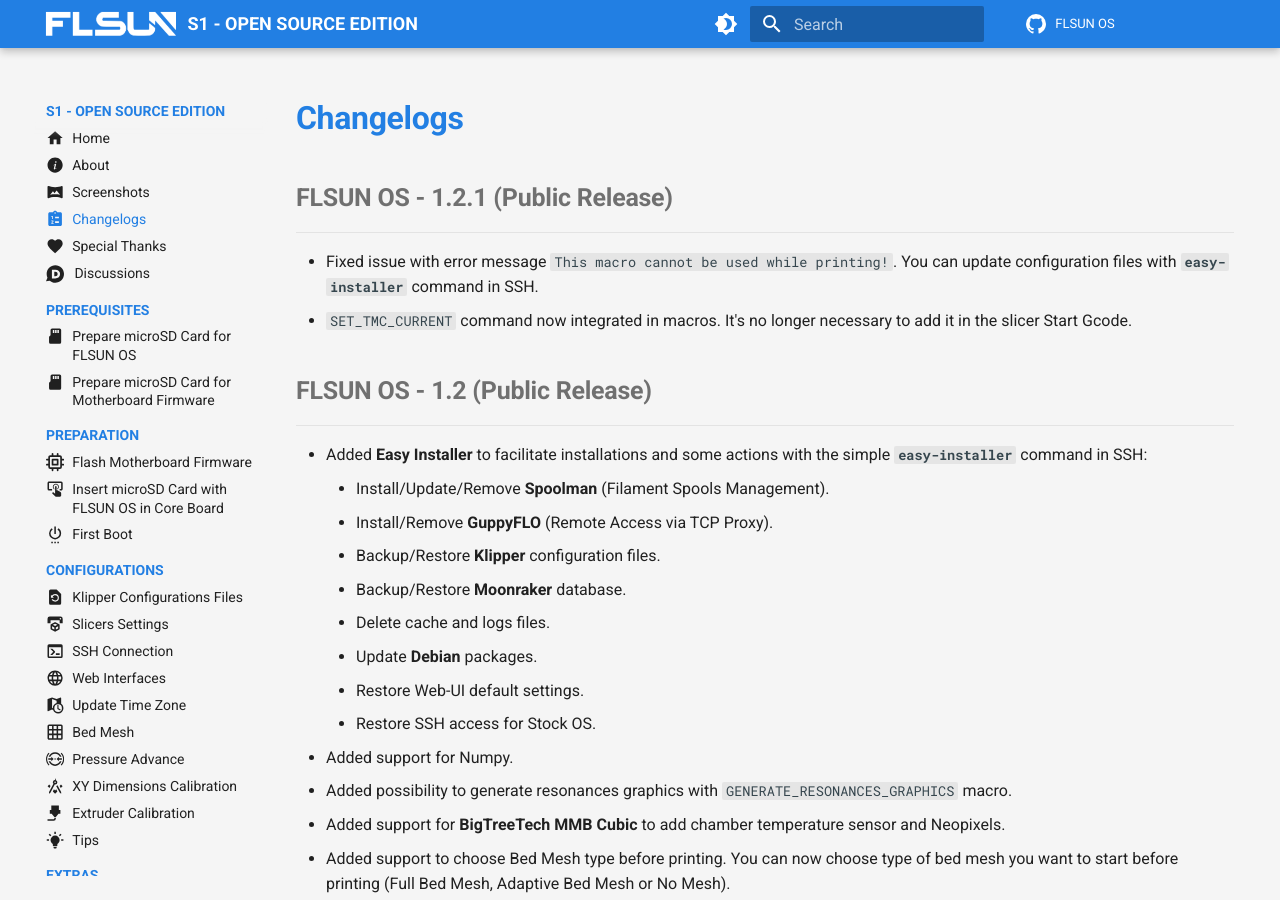
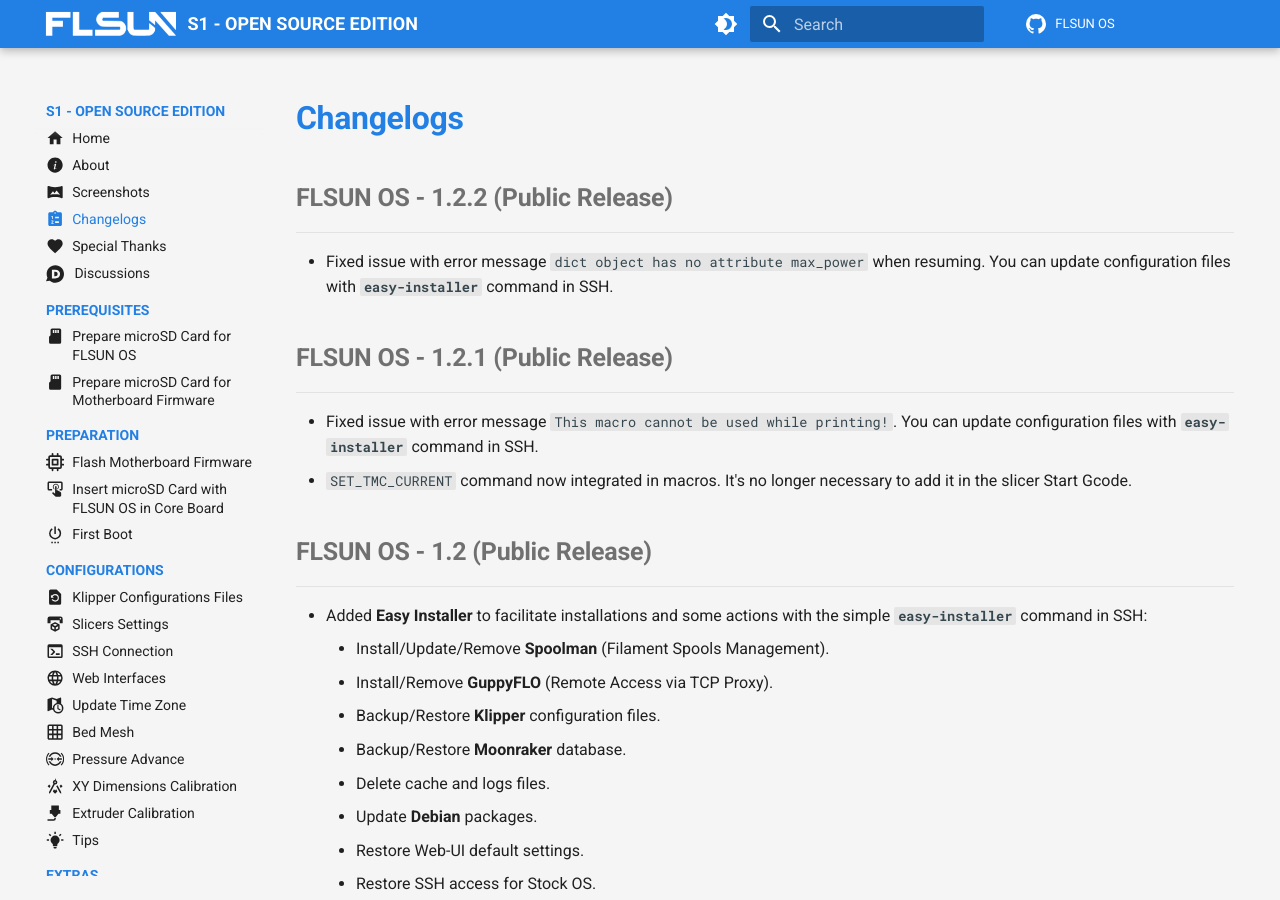
Before and after one commit to Guilouz/FLSUN-S1-Open-Source-Edition, an MkDocs documentation site: the page built from docs/changelogs.md, in a window 1280 px wide and 900 px high. Built offline with MkDocs 1.6.1 and Material for MkDocs 9.7.7, drawn with Linux system fonts in a browser that asks for light colours; comment, search, counter and statistics services are not loaded.

Commit message:
Update changelogs.md

```diff
--- a/docs/changelogs.md
+++ b/docs/changelogs.md
@@ -3,6 +3,12 @@ icon: material/clipboard-list
 hide:
   - toc
 ---
+
+## FLSUN OS - 1.2.2 (Public Release)
+<hr>
+
+- Fixed issue with error message `dict object has no attribute max_power` when resuming. You can update configuration files with **`easy-installer`** command in SSH.
+
 
 ## FLSUN OS - 1.2.1 (Public Release)
 <hr>
```
